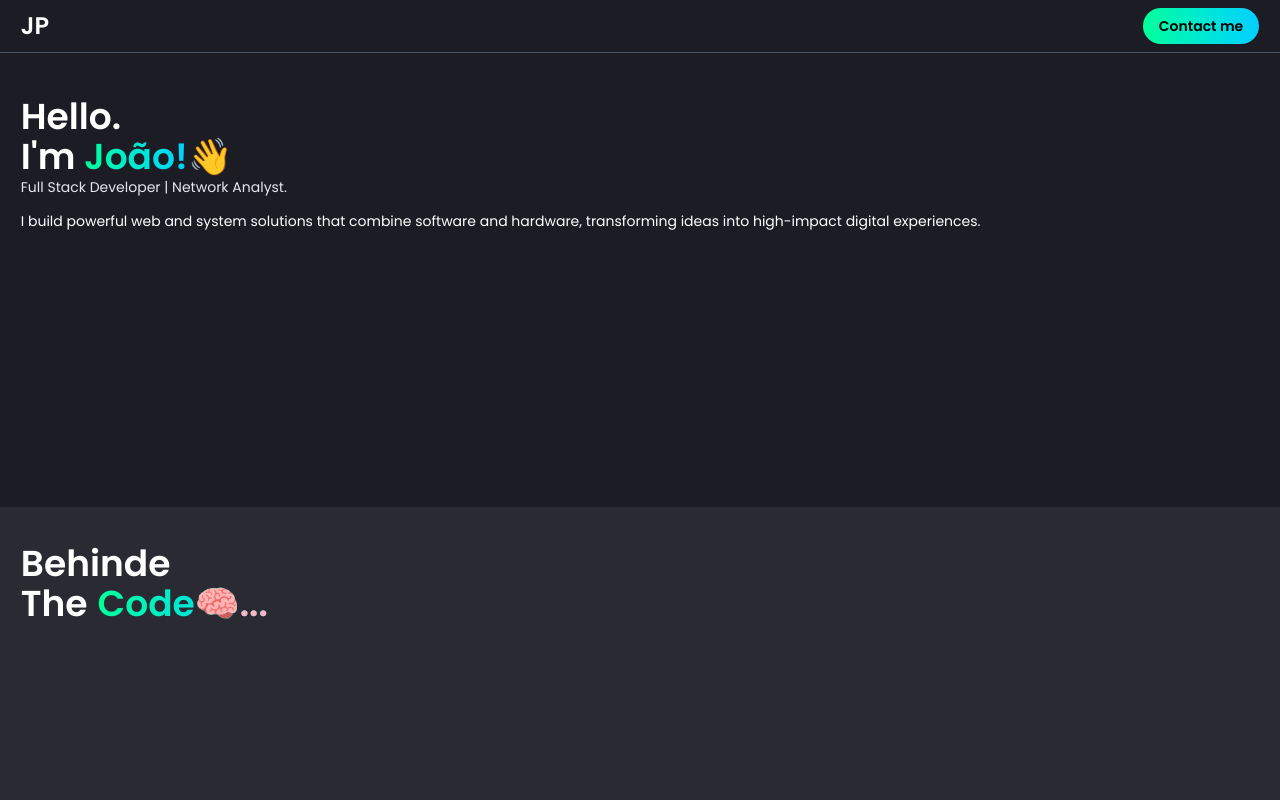
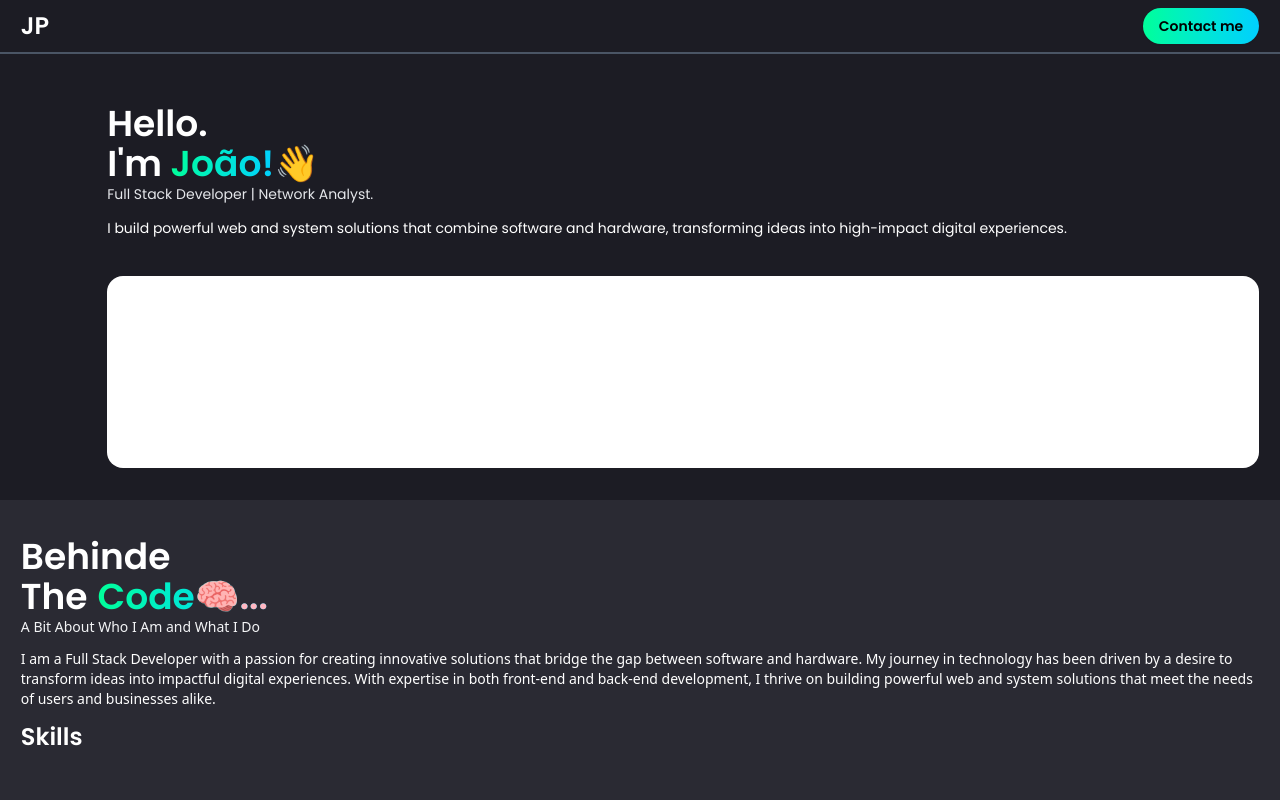
Before and after one commit to jp9141joao/my-portfolio, a Next.js app: page / in a window 1280 px wide. Shown: the top 800 px of the page. Built offline with nearby package versions, Linux system fonts and the light colour scheme.

Commit message:
feat: enhance AboutMe component with skills and personal description

```diff
--- a/src/app/page.tsx
+++ b/src/app/page.tsx
@@ -9,7 +9,7 @@ export default function Home() {
   const heightRef = useRef<HTMLDivElement>(null);
 
   return (
-    <div className="grid bg-white-200  max-w-[1536px]">
+    <div className="grid bg-white-200 ">
       <Navbar heightRef={heightRef} />
       <Hero heightRef={heightRef} />
       <AboutMe />
--- a/src/components/Navbar.tsx
+++ b/src/components/Navbar.tsx
@@ -3,7 +3,7 @@ import { Button } from "./ui/button";
 export default function Navbar({ heightRef }: { heightRef: React.RefObject<HTMLDivElement | null> }) {
 
     return (
-        <div ref={heightRef} className="w-full fixed top-0 flex justify-between items-center bg-[#1c1c24] border-b-1 border-b-gray-600 px-[1.3rem] py-[0.5rem]">
+        <div ref={heightRef} className="w-full fixed top-0 flex justify-between items-center bg-[#1c1c24] border-b-2 border-b-gray-600 px-[1.3rem] py-[0.5rem]">
             <div className="">
                 <h1 className="font-semibold font-poppins text-2xl text-white">
                     JP
--- a/src/components/aboutMe/AboutMe.tsx
+++ b/src/components/aboutMe/AboutMe.tsx
@@ -1,8 +1,11 @@
+import Skills from "../skills/skills";
 
 export default function AboutMe() {
 
     return (
-        <div className="px-[1.3rem] py-[2.3rem] bg-[#2a2a33] h-[120vh]">
+        <div className="px-[1.3rem] py-[2.3rem] bg-[#2a2a33] h-[70vh]">
+            <div className="grid gap-3 ">
+                <div>
                     <div>
                         <h1 className="text-4xl font-semibold font-poppins text-white">
                             Behinde
@@ -12,9 +15,22 @@ export default function AboutMe() {
                         <h1 className="text-4xl text-white font-semibold font-poppins">
                             The
                         </h1>
-                <h1 className="text-4xl font-semibold font-poppins bg-gradient-to-r from-[#00FF99] to-[#00CFFF] bg-clip-text text-transparent">
+                        <h1 className="underline text-4xl font-semibold font-poppins bg-gradient-to-r from-[#00FF99] to-[#00CFFF] bg-clip-text text-transparent">
                             Code<span className="text-[#FFB6C1]">🧠...</span>
                         </h1>
+                    </div>
+                    <div>
+                        <p className="text-sm text-gray-100">
+                            A Bit About Who I Am and What I Do
+                        </p>
+                    </div>
+                </div>
+                <div>
+                    <p className="text-sm text-white">
+                        I am a Full Stack Developer with a passion for creating innovative solutions that bridge the gap between software and hardware. My journey in technology has been driven by a desire to transform ideas into impactful digital experiences. With expertise in both front-end and back-end development, I thrive on building powerful web and system solutions that meet the needs of users and businesses alike.
+                    </p>
+                </div>
+                <Skills />
             </div>
         </div>
     )
--- a/src/components/hero/Hero.tsx
+++ b/src/components/hero/Hero.tsx
@@ -1,3 +1,4 @@
+import Image from 'next/image';
 import { useEffect, useState } from 'react';
 
 export default function Hero({ heightRef }: { heightRef: React.RefObject<HTMLDivElement | null> }) {
@@ -14,10 +15,10 @@ export default function Hero({ heightRef }: { heightRef: React.RefObject<HTMLDiv
 
     return (
         <div
-            className='grid place-items-start items-center text-start py-[0.5rem] bg-[#1c1c24]'
-            style={{ height: height ? `${70 - height}vh` : "auto" }}
+            className='grid place-items-end items-center text-start py-[0.5rem] bg-[#1c1c24]'
+
         >
-            <div className='grid gap-3 px-[1.3rem]'>
+            <div className='grid gap-3 px-[1.3rem] mt-[12vh] mb-[3vh]'>
                 <div className=''>
                     <h1 className="text-4xl text-white font-semibold font-poppins">
                         Hello.
@@ -34,12 +35,11 @@ export default function Hero({ heightRef }: { heightRef: React.RefObject<HTMLDiv
                         I build powerful web and system solutions that combine software and hardware, transforming ideas into high-impact digital experiences.
                     </p>
                 </div>
-            </div>
-            <div className='w-full' >
-                <div className='w-full flex justify-end items-right' >
-
+                <div className='mt-6'>
+                    <div className='rounded-2xl block bg-white w-[90vw] h-[24vh]'></div>
                 </div>
             </div>
+
         </div>
     )
 }
--- /dev/null
+++ b/src/components/skills/skills.tsx
@@ -0,0 +1,33 @@
+export default function Skills() {
+
+    const hardSkills = [
+        'Python',
+        'JavaScript',
+        'TypeScript',
+        'React',
+        'Node.js',
+        'Express',
+        'Next.js',
+        ''
+    ];
+    const softSkills = [
+        'Problem Solving',
+        'Communication',
+        'Teamwork',
+        'Adaptability',
+        'Time Management'
+    ];
+
+    return (
+        <div>
+            <div>
+                <h1 className="text-2xl font-semibold font-poppins text-white">
+                    Skills
+                </h1>
+            </div>
+            <div>
+
+            </div>
+        </div>
+    )
+}
```
Lines whose indentation alone changed are shown as unchanged.
